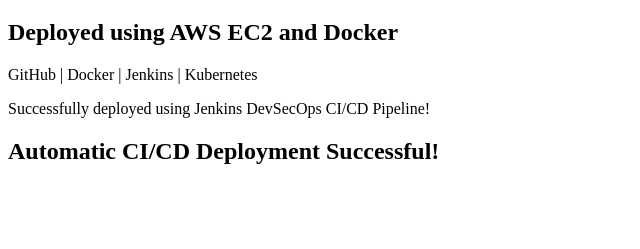
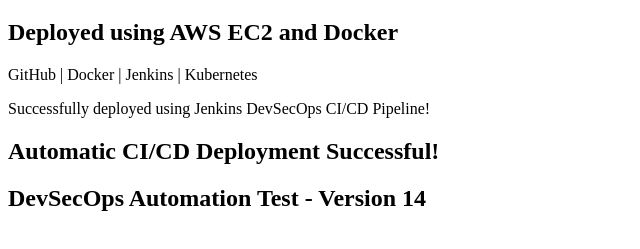
Before and after one commit to raghuramgundavarapu/DevSecOps-, a plain HTML site: page index.html in a window 1280 px wide. Shown: the part 61-310 px from the top of the page, without its empty margins (0-640 px from the left). Drawn offline with Linux system fonts and the light colour scheme.

Commit message:
Test automatic CI CD deployment version 14

```diff
--- a/index.html
+++ b/index.html
@@ -10,5 +10,6 @@
     <p>GitHub | Docker | Jenkins | Kubernetes</p>
 <p>Successfully deployed using Jenkins DevSecOps CI/CD Pipeline!</p>
 <h2>Automatic CI/CD Deployment Successful!</h2>
+<h2>DevSecOps Automation Test - Version 14</h2>
 </body>
 </html>
```
